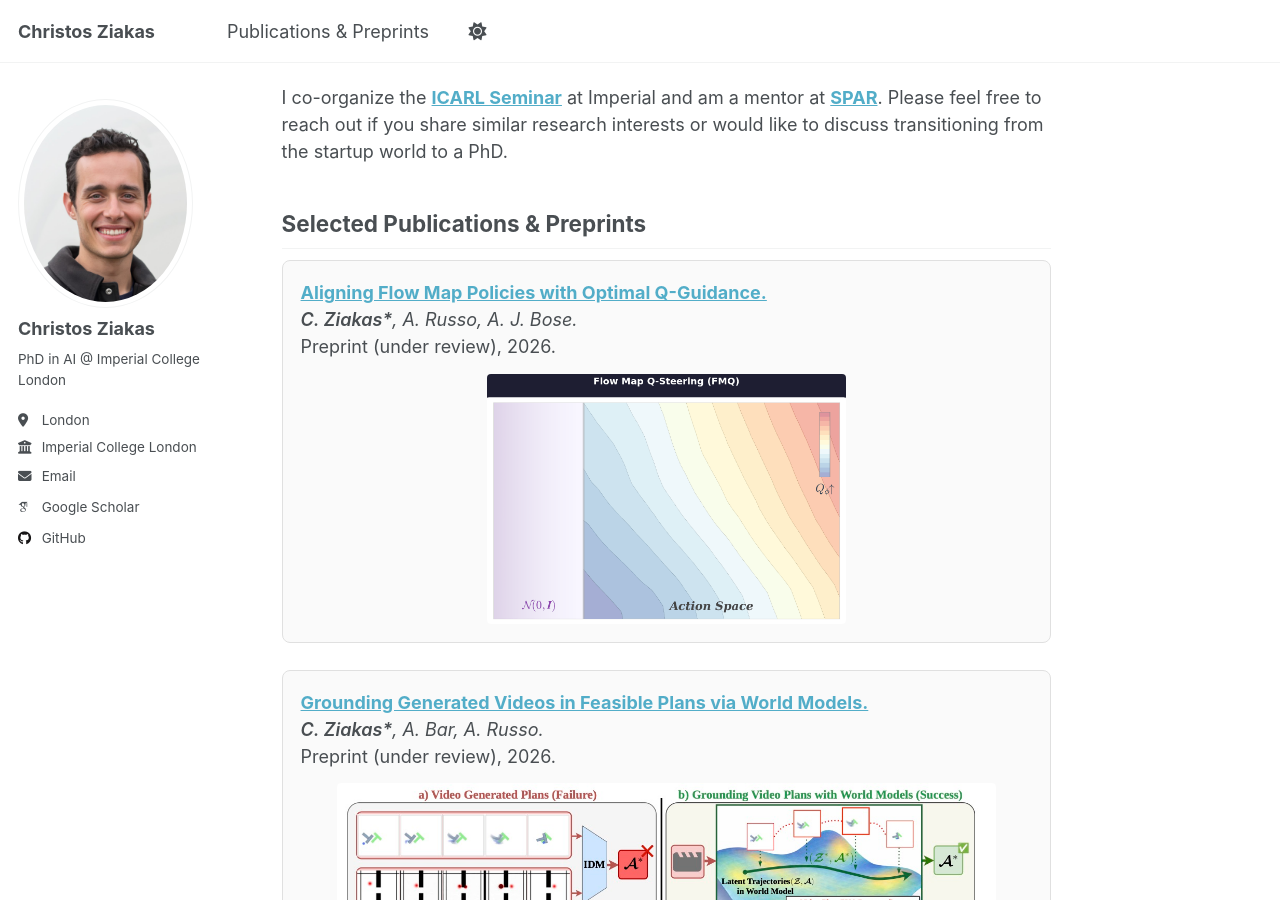
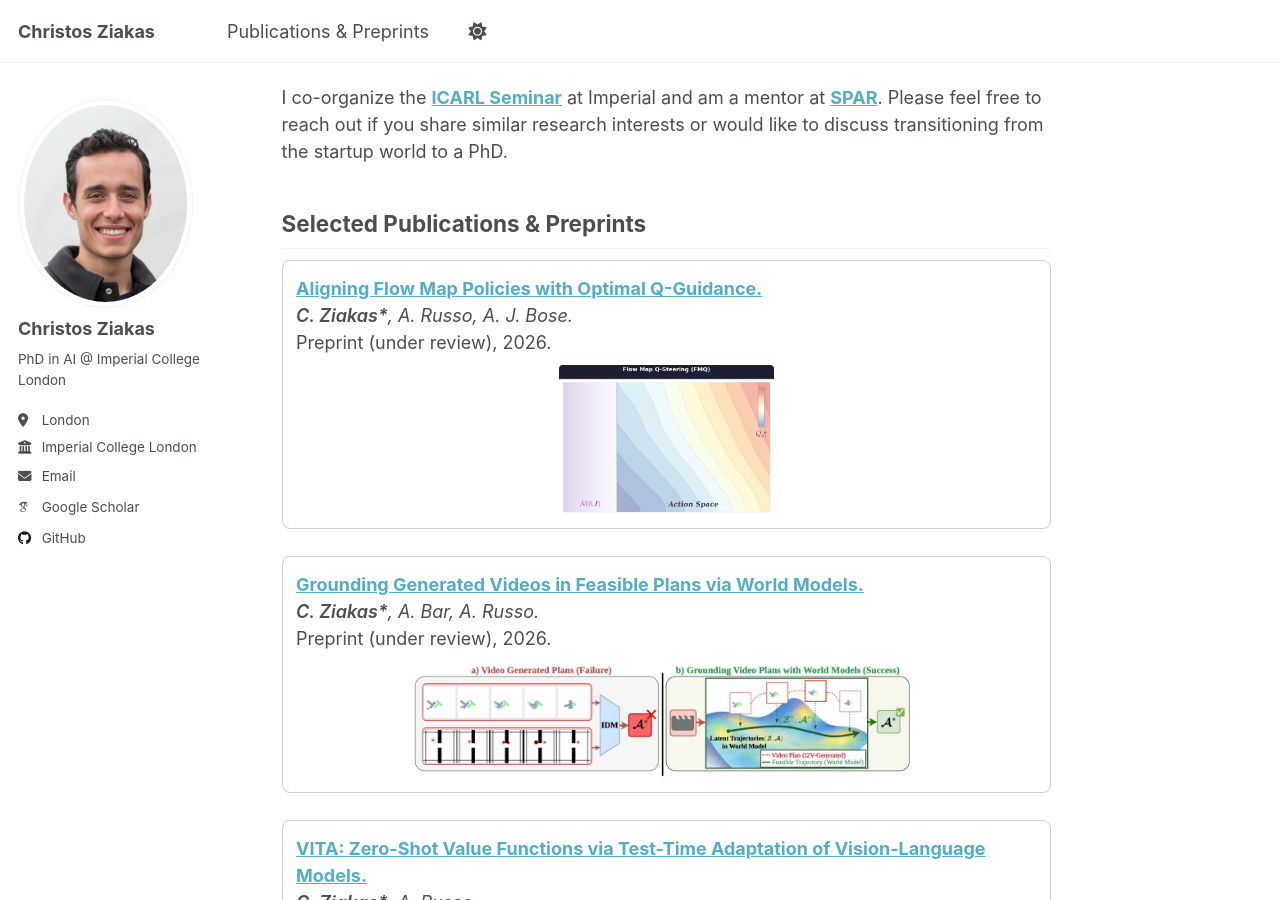
Before and after one commit to chziakas/chziakas.github.io, a Jekyll site: the page built from _pages/about.md, in a window 1280 px wide and 900 px high, scrolled down 465 px. Built offline with Jekyll 4.4.1, drawn with Linux system fonts in a browser that asks for light colours; some web fonts are replaced; a script that is not in the unit is left out.

Commit message:
Fix dark mode and reduce image size
Co-authored-by: Cursor <cursoragent@cursor.com>

```diff
--- a/_pages/about.md
+++ b/_pages/about.md
@@ -24,15 +24,15 @@ I co-organize the [**ICARL Seminar**](https://icarl.doc.ic.ac.uk/seminar-series)
 
 {% assign selected_pubs = site.publications | where: "selected", true | sort: "weight" %}
 {% for post in selected_pubs %}
-<div style="margin-bottom: 1.5rem; padding: 1rem; border: 1px solid #e0e0e0; border-radius: 8px; background: #fafafa;">
+<div style="margin-bottom: 1.5rem; padding: 0.75rem; border-radius: 8px; border: 1px solid var(--border-color, #ccc);">
 <div style="margin-bottom: 0.5rem;">
 {% if post.paperurl %}<a href="{{ post.paperurl }}"><b>{{ post.title }}.</b></a>{% else %}<b>{{ post.title }}.</b>{% endif %}<br>
 <i>{{ post.authors | replace: "<b>", "<span style='font-weight:600;'>" | replace: "</b>", "</span>" }}.</i><br>
 {{ post.venue }}{% unless post.venue contains "202" %}, {{ post.date | date: "%Y" }}{% endunless %}.
 </div>
 {% if post.image %}
-<div style="text-align: center; margin-top: 0.75rem;">
-<img src="{{ site.url }}{{ post.image }}" alt="{{ post.title }}" style="max-width: 90%; max-height: 250px; border-radius: 4px;">
+<div style="text-align: center; margin-top: 0.5rem;">
+<img src="{{ site.url }}{{ post.image }}" alt="{{ post.title }}" style="max-width: 70%; max-height: 150px; border-radius: 4px;">
 </div>
 {% endif %}
 </div>
```
